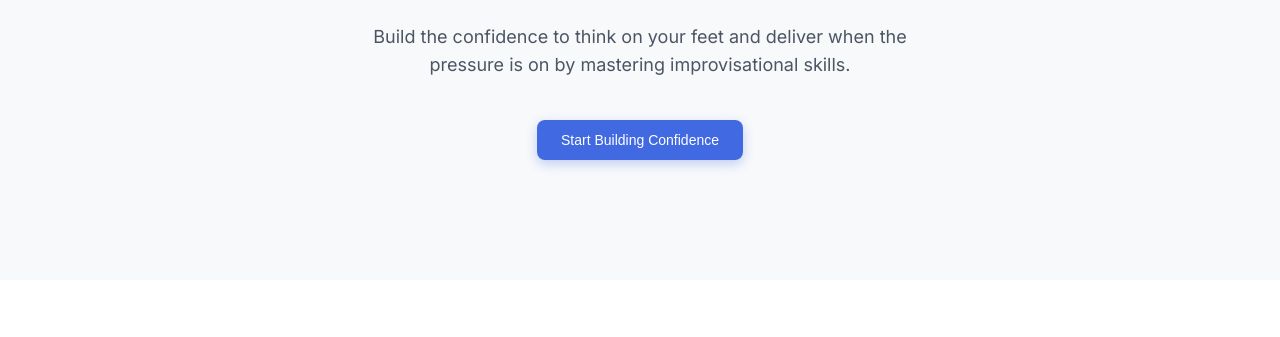
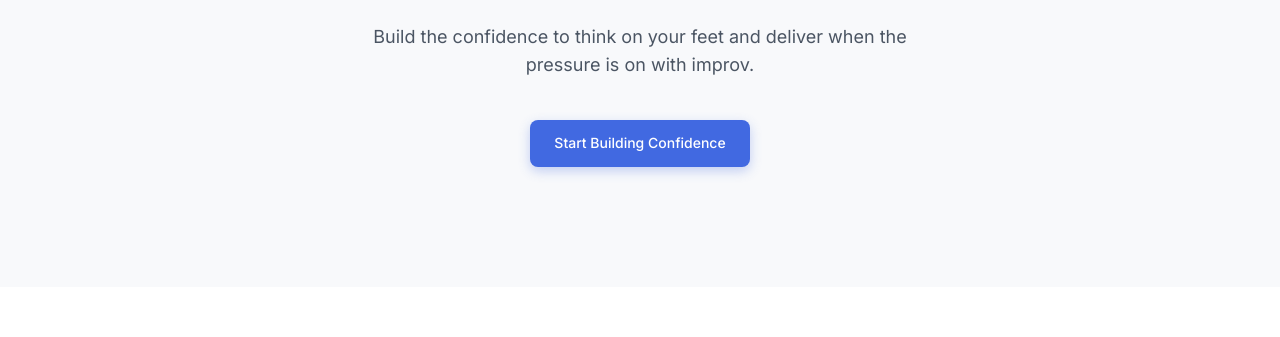
Before and after one commit to comaverick18/DPS-improv, a plain HTML site: page index.html in a window 1280 px wide. Shown: the part 427-764 px from the top of the page. Drawn offline with Linux system fonts and the light colour scheme.

Commit message:
Updated index.html to simplify the hero section text and changed the call-to-action button to a link for improved navigation and user experience.

```diff
--- a/index.html
+++ b/index.html
@@ -33,9 +33,9 @@
             <div class="hero-content">
                 <h1 class="hero-title">Confidence to<br>Conquer the Day</h1>
                 <p class="hero-description">
-                    Build the confidence to think on your feet and deliver when the pressure is on by mastering improvisational skills.
+                    Build the confidence to think on your feet and deliver when the pressure is on with improv.
                 </p>
-                <button class="btn-primary hero-cta">Start Building Confidence</button>
+                <a href="#features" class="btn-primary hero-cta">Start Building Confidence</a>
             </div>
         </div>
     </section>
```
